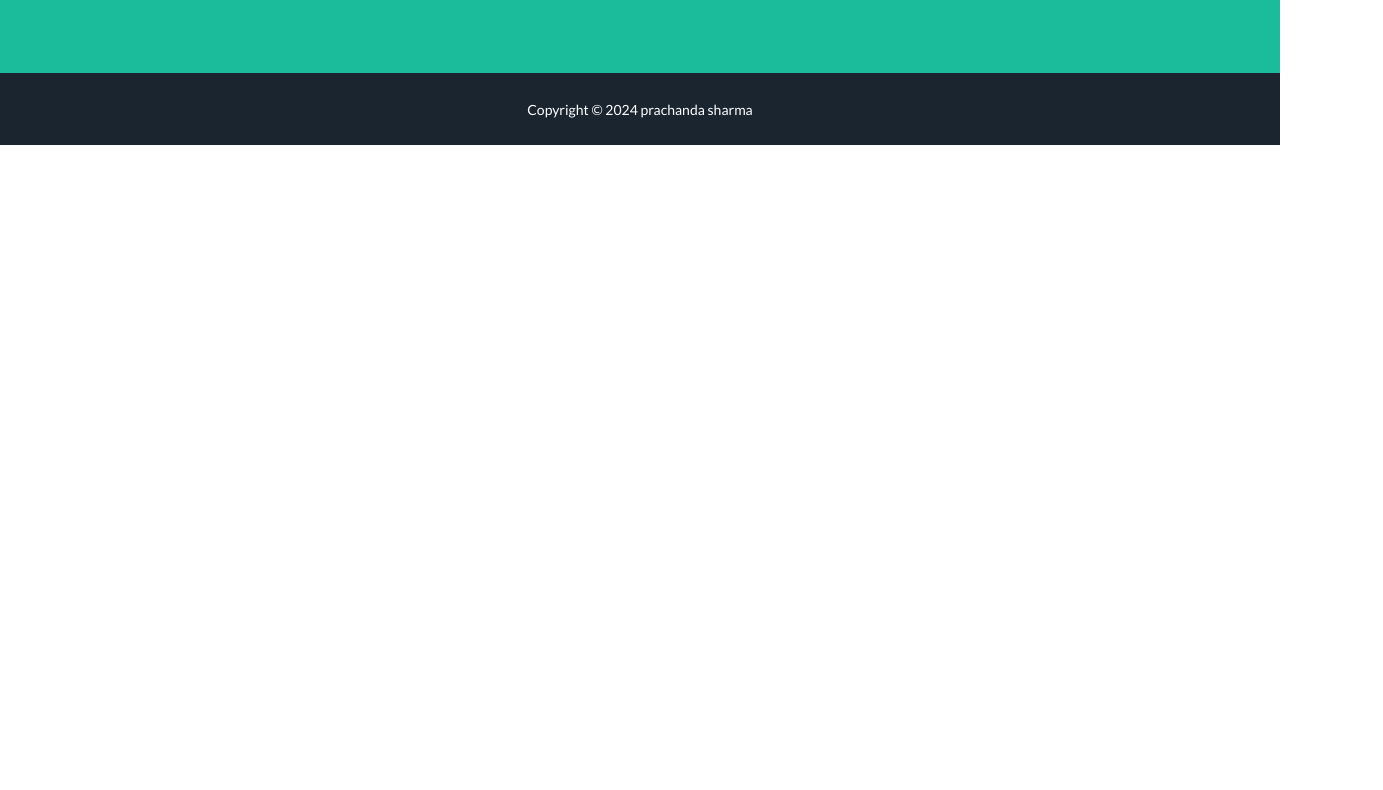
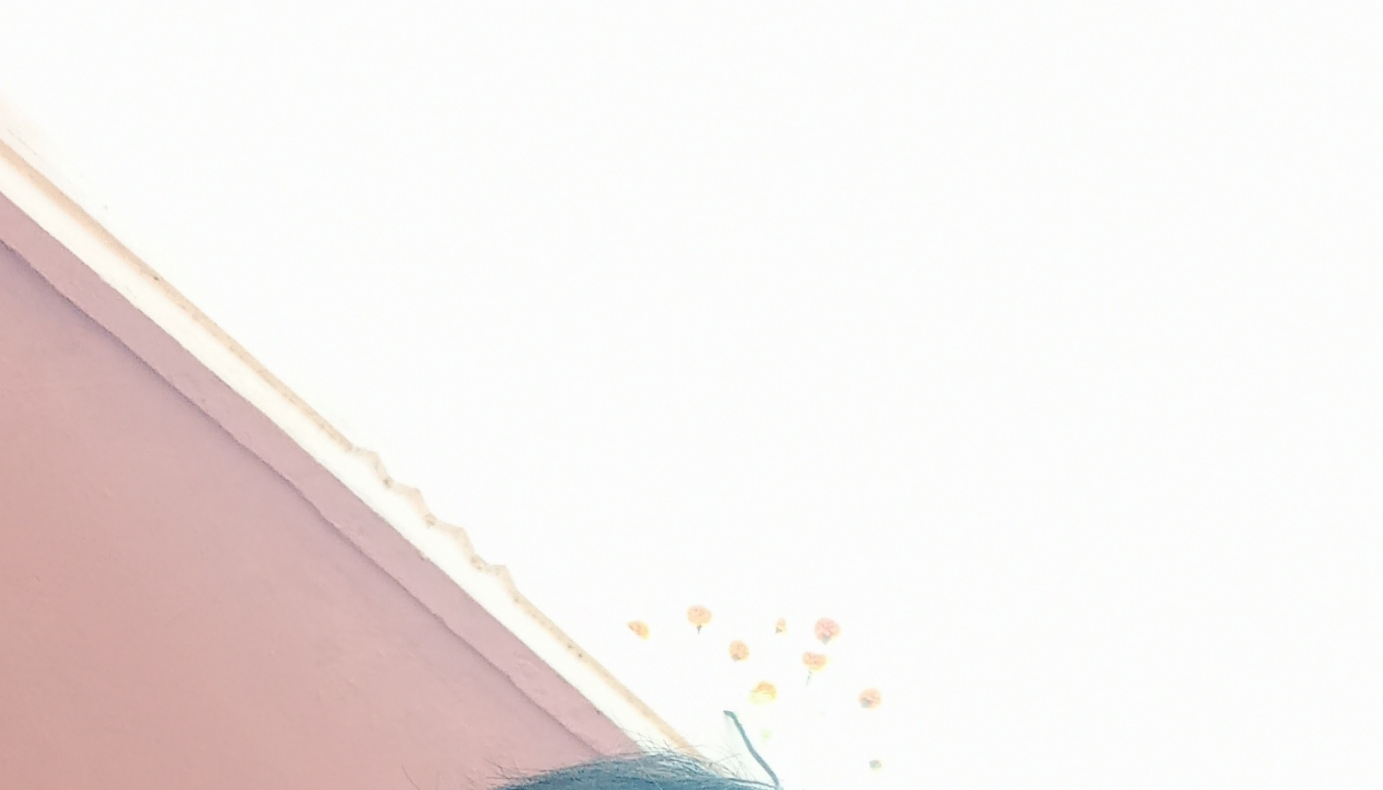
Before and after one commit to muktisharma12/portfolio-website, a plain HTML site: page index.html in a window 1280 px wide. Shown: the part 411-1201 px from the top of the page, 1383 px wide, since content can reach past the window. Before the commit the page ends 800 px from the top, so only its background shows below. Drawn offline with nearby package versions, Linux system fonts and the light colour scheme.

Commit message:
Update index.html

```diff
--- a/index.html
+++ b/index.html
@@ -7,6 +7,7 @@
         <meta name="author" content="" />
         <title>Prachanda Sharma Official</title>
         <!-- Favicon-->
+        <img src="brp.jpg.jpg" alt="Girl in a jacket">
         <link rel="icon" type="image/x-icon" href="assets/favicon.ico" />
         <link rel="stylesheet" href="https://cdnjs.cloudflare.com/ajax/libs/font-awesome/4.7.0/css/font-awesome.min.css">
         <!-- Font Awesome icons (free version)-->
```
